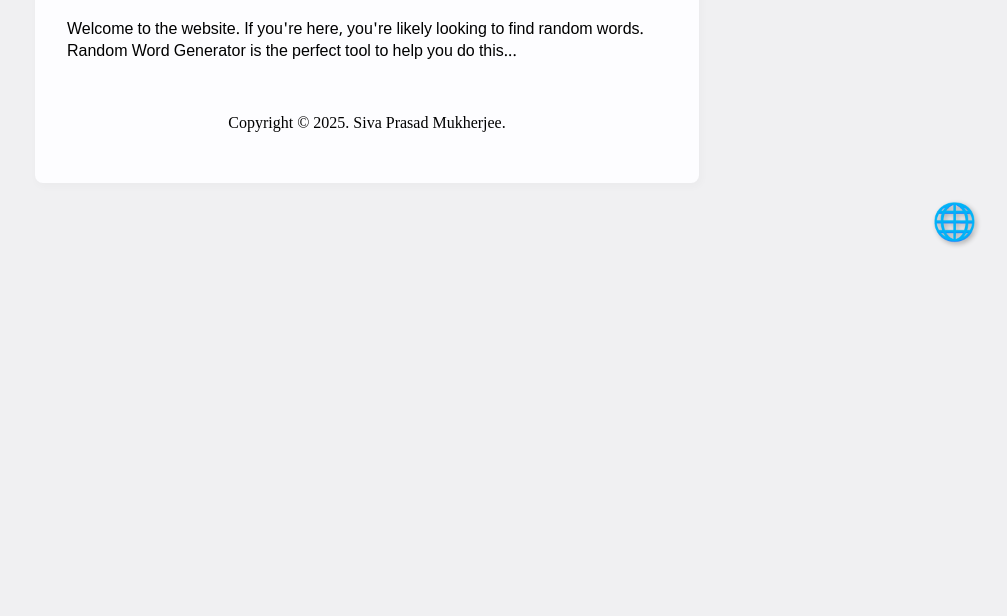
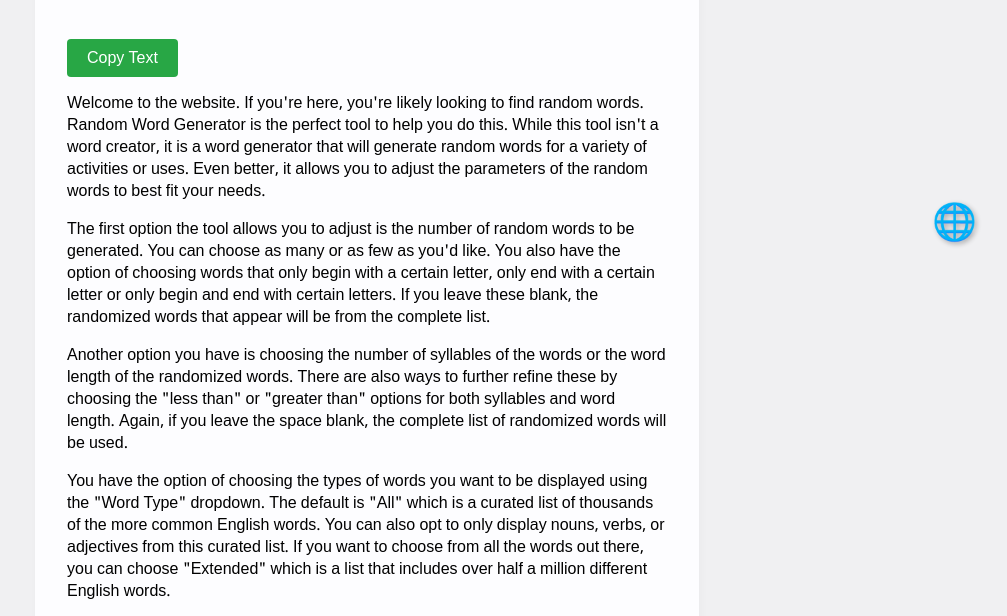
Before and after one commit to sivahqpw/xyz, a plain HTML site: page gtt.html in a window 1280 px wide. Shown: the part 178-794 px from the top of the page, without its empty margins (273-1280 px from the left). Drawn offline with nearby package versions, Linux system fonts and the light colour scheme.

Commit message:
Update gtt.html

```diff
--- a/gtt.html
+++ b/gtt.html
@@ -96,11 +96,11 @@
 
     #back-to-top-btn:hover { background-color: #333; }
 
-    /* FINAL: Floating translate widget with top margin */
+    /* Google Translate widget floating, with top margin */
     #google_translate_element {
       display: none;
       position: fixed;
-      top: 70px; /* more space for dropdown */
+      top: 70px; /* enough margin for dropdown */
       right: 30px;
       z-index: 9999;
       background: #fff;
@@ -109,9 +109,27 @@
       box-shadow: 0 2px 6px rgba(0,0,0,0.2);
     }
 
-    /* Extra z-index for inner elements, if needed */
     #google_translate_element * {
       z-index: 99999 !important;
+    }
+
+    /* Styled Copy Text button */
+    #copy-btn {
+      display: inline-block;
+      background-color: #28a745; /* green for success */
+      color: #fff;
+      border: none;
+      padding: 10px 20px;
+      margin-top: 20px;
+      text-decoration: none;
+      border-radius: 4px;
+      cursor: pointer;
+      font-size: 16px;
+      transition: background-color 0.2s ease-in-out;
+    }
+
+    #copy-btn:hover {
+      background-color: #218838;
     }
   </style>
 
@@ -140,8 +158,26 @@
 
   <div class="content">
     <h1>Sharing on Social Media</h1>
-    <p>Welcome to the website. If you're here, you're likely looking to find random words. Random Word Generator is the perfect tool to help you do this...</p>
-    <!-- Your other content stays the same -->
+
+    <!-- Copy Text Button -->
+    <button id="copy-btn">Copy Text</button>
+
+
+    <div id="copy-content">
+
+    <!-- Body Content Starts -->
+
+      <p>Welcome to the website. If you're here, you're likely looking to find random words. Random Word Generator is the perfect tool to help you do this. While this tool isn't a word creator, it is a word generator that will generate random words for a variety of activities or uses. Even better, it allows you to adjust the parameters of the random words to best fit your needs.</p>
+      <p>The first option the tool allows you to adjust is the number of random words to be generated. You can choose as many or as few as you'd like. You also have the option of choosing words that only begin with a certain letter, only end with a certain letter or only begin and end with certain letters. If you leave these blank, the randomized words that appear will be from the complete list.</p>
+      <p>Another option you have is choosing the number of syllables of the words or the word length of the randomized words. There are also ways to further refine these by choosing the "less than" or "greater than" options for both syllables and word length. Again, if you leave the space blank, the complete list of randomized words will be used.</p>
+      <p>You have the option of choosing the types of words you want to be displayed using the "Word Type" dropdown. The default is "All" which is a curated list of thousands of the more common English words. You can also opt to only display nouns, verbs, or adjectives from this curated list. If you want to choose from all the words out there, you can choose "Extended" which is a list that includes over half a million different English words.</p>
+      <p>If you're interested in random words in languages other than English, you can choose the "Non English" word type. Doing so will give you the option to generate words in ten different languages other than English. This includes Spanish words, Hindi words, Arabic words, German words, Russian words, Chinese words, Japanese words, Korean words. Latin words, or Italian words. You simply need to choose the language and then words from that language will randomly appear with each refresh of the page.</p>
+      <p>Once you have input all of your specifications, all you have to do is to press the Generate Random Words button, and a list of random words will appear. Below are some of the common ways people use this tool.</p>
+
+    <!-- Body Content Ends -->
+
+    </div>
+
 
     <p style="text-align: center; margin-top: 50px;">
       <span style="font-size: 12pt; font-family: lora, serif; color: #000000;">
@@ -157,6 +193,7 @@
   <button id="translate-trigger-btn" title="Translate this page">🌐</button>
 
   <script>
+    // Back to Top Logic
     const backToTopButton = document.getElementById("back-to-top-btn");
     window.onscroll = function() {
       if (document.body.scrollTop > 200 || document.documentElement.scrollTop > 200) {
@@ -169,6 +206,7 @@
       window.scrollTo({ top: 0, behavior: 'smooth' });
     });
 
+    // Google Translate Logic
     function googleTranslateElementInit() {
       new google.translate.TranslateElement({ pageLanguage: 'en' }, 'google_translate_element');
       document.getElementById('google_translate_element').style.display = 'block';
@@ -184,6 +222,18 @@
       document.head.appendChild(GTranslateScript);
       translateScriptLoaded = true;
     });
+
+    // Copy Text Logic
+    document.getElementById('copy-btn').addEventListener('click', function() {
+      const content = document.getElementById('copy-content').innerText;
+      navigator.clipboard.writeText(content)
+        .then(() => {
+          alert('Text copied to clipboard!');
+        })
+        .catch(err => {
+          console.error('Could not copy text: ', err);
+        });
+    });
   </script>
 
 </body>
```
